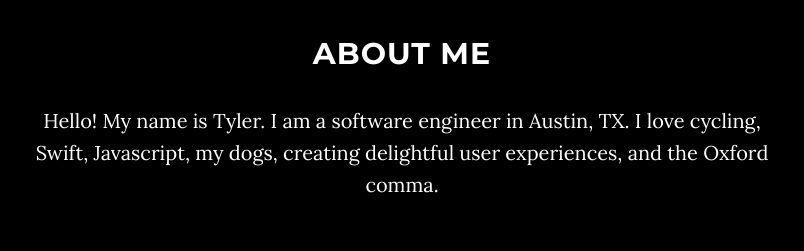
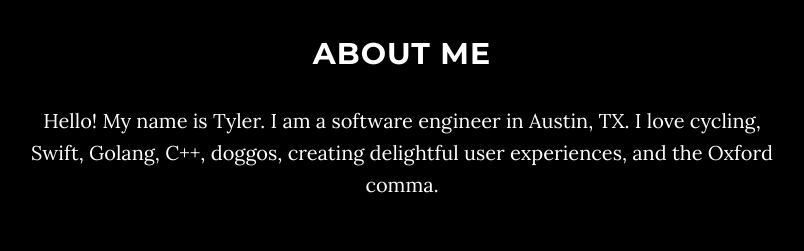
Before and after one commit to polandtyler/polandtyler.github.io, a website: page index.html in a window 1280 px wide. Shown: the part 1303-1554 px from the top of the page, 238-1042 px from the left. Drawn offline with nearby package versions, Linux system fonts and the light colour scheme.

Commit message:
update resume and relevant deets

```diff
--- a/index.html
+++ b/index.html
@@ -103,8 +103,8 @@
                   border-style: thick;
                   border-radius: 50%;" src="./img/personal.png" />
                 <h2>About Me</h2>
-                <p>Hello! My name is Tyler. I am a software engineer in Austin, TX. I love cycling, Swift, Javascript,
-                    my dogs, creating delightful user experiences, and the Oxford comma.</p>
+                <p>Hello! My name is Tyler. I am a software engineer in Austin, TX. I love cycling, Swift, Golang, C++,
+                    doggos, creating delightful user experiences, and the Oxford comma.</p>
                 <p>
                 </p>
             </div>
@@ -283,7 +283,7 @@
     <!-- Footer -->
     <footer>
         <div class="container text-center">
-            <p>Copyright &copy; Tyler Poland 2019</p>
+            <p>Copyright &copy; Tyler Poland 2021</p>
         </div>
     </footer>
 
```
Also changed, not shown: 1 other file.
